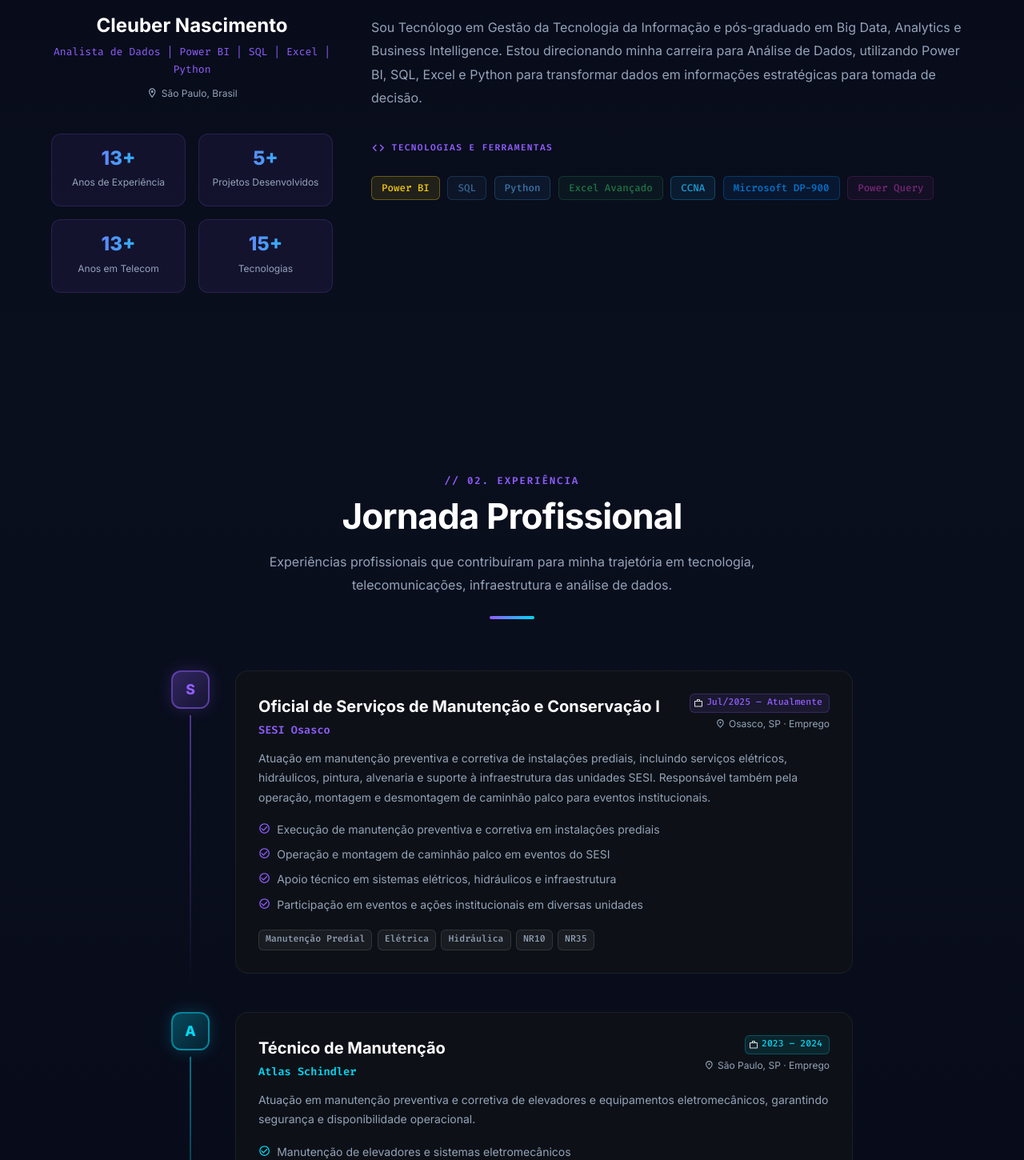
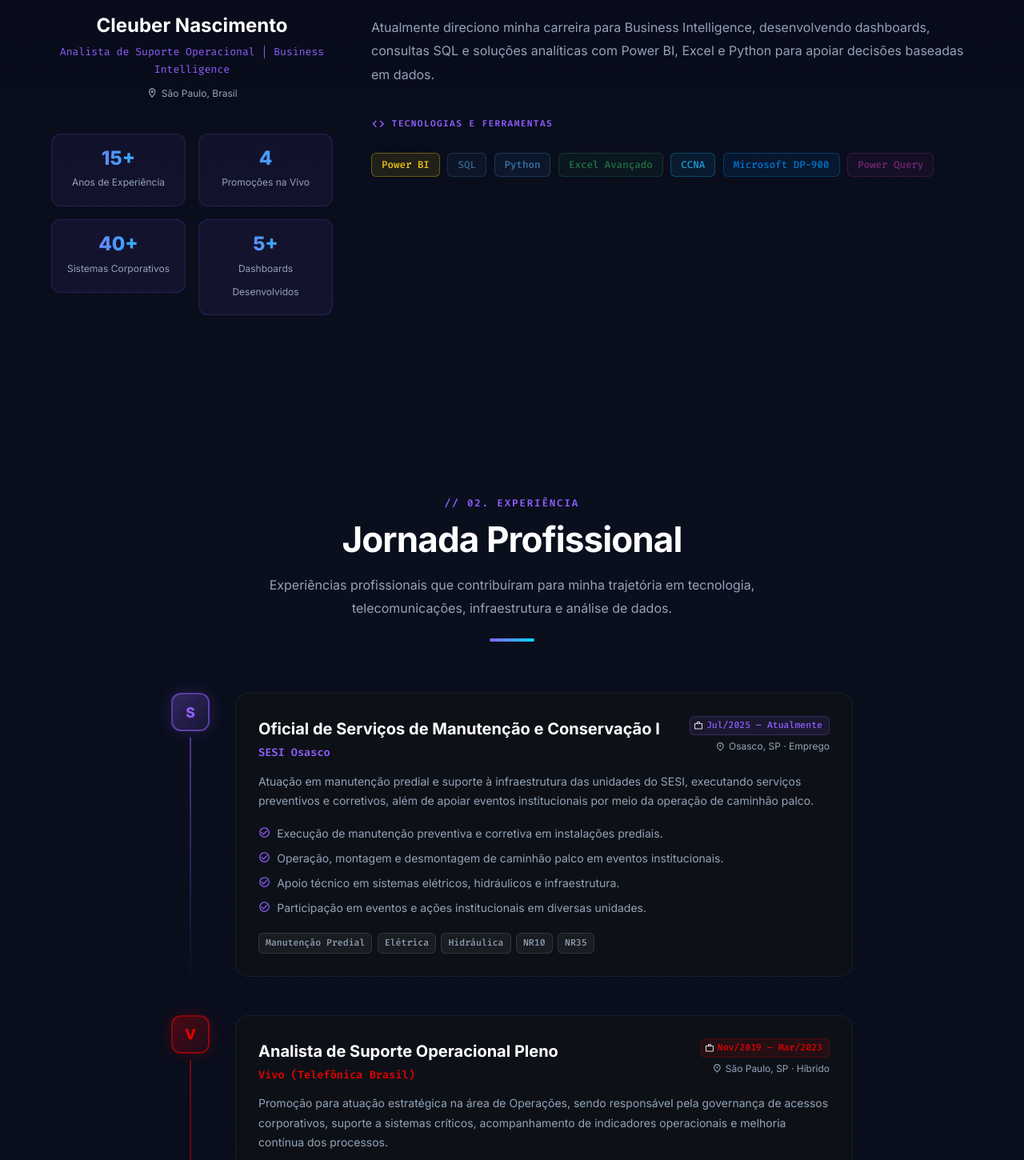
Before and after one commit to CleuberN/cleuber-portfolio, a React (Vite) app: page / in a window 1280 px wide. Shown: the part 1350-2800 px from the top of the page at 80% size. Built offline with nearby package versions, Linux system fonts and the light colour scheme; the HTML template or start-up script is replaced by a standard one.

Commit message:
Atualiza portfólio, experiência e currículo

```diff
--- a/src/components/layout/Navbar.jsx
+++ b/src/components/layout/Navbar.jsx
@@ -123,7 +123,7 @@ export default function Navbar() {
                   display: { xs: 'none', sm: 'block' },
                 }}
               >
-                Data Analytics
+                  Analista de Suporte Operacional
               </Typography>
             </Box>
 
--- a/src/data/experience.js
+++ b/src/data/experience.js
@@ -6,81 +6,240 @@ role: 'Oficial de Serviços de Manutenção e Conservação I',
     period: 'Jul/2025 – Atualmente',
     location: 'Osasco, SP',
     type: 'Emprego',
+
     description:
-'Atuação em manutenção preventiva e corretiva de instalações prediais, incluindo serviços elétricos, hidráulicos, pintura, alvenaria e suporte à infraestrutura das unidades SESI. Responsável também pela operação, montagem e desmontagem de caminhão palco para eventos institucionais.',
+      'Atuação em manutenção predial e suporte à infraestrutura das unidades do SESI, executando serviços preventivos e corretivos, além de apoiar eventos institucionais por meio da operação de caminhão palco.',
+
     achievements: [
-'Execução de manutenção preventiva e corretiva em instalações prediais',
-'Operação e montagem de caminhão palco em eventos do SESI',
-'Apoio técnico em sistemas elétricos, hidráulicos e infraestrutura',
-'Participação em eventos e ações institucionais em diversas unidades',
+      'Execução de manutenção preventiva e corretiva em instalações prediais.',
+      'Operação, montagem e desmontagem de caminhão palco em eventos institucionais.',
+      'Apoio técnico em sistemas elétricos, hidráulicos e infraestrutura.',
+      'Participação em eventos e ações institucionais em diversas unidades.',
     ],
-technologies: ['Manutenção Predial', 'Elétrica', 'Hidráulica', 'NR10', 'NR35'],
+
+    technologies: [
+      'Manutenção Predial',
+      'Elétrica',
+      'Hidráulica',
+      'NR10',
+      'NR35',
+    ],
+
     color: '#915EFF',
     current: true,
   },
 
   {
     id: 2,
-company: 'Atlas Schindler',
-role: 'Técnico de Manutenção',
-period: '2023 – 2024',
+    company: 'Vivo (Telefônica Brasil)',
+    role: 'Analista de Suporte Operacional Pleno',
+    period: 'Nov/2019 – Mar/2023',
     location: 'São Paulo, SP',
-type: 'Emprego',
+    type: 'Híbrido',
+
     description:
-'Atuação em manutenção preventiva e corretiva de elevadores e equipamentos eletromecânicos, garantindo segurança e disponibilidade operacional.',
+      'Promoção para atuação estratégica na área de Operações, sendo responsável pela governança de acessos corporativos, suporte a sistemas críticos, acompanhamento de indicadores operacionais e melhoria contínua dos processos.',
+
     achievements: [
-'Manutenção de elevadores e sistemas eletromecânicos',
-'Atendimento técnico e resolução de falhas operacionais',
-'Execução de inspeções preventivas',
+      'Administração da governança de acessos para mais de 40 sistemas corporativos utilizados pelas áreas de Operações, Engenharia, Atendimento e Recursos Humanos.',
+      'Gestão completa do ciclo de acessos, incluindo concessão, alteração e revogação de permissões conforme políticas corporativas.',
+      'Suporte especializado aos usuários internos na utilização das ferramentas corporativas.',
+      'Acompanhamento de indicadores nacionais de instalação, reparo técnico e qualidade operacional.',
+      'Utilização diária de Excel, SQL e Power BI para análises e apoio à tomada de decisão.',
+      'Participação em reuniões gerenciais para definição de planos de ação e melhoria contínua.',
+      'Desenvolvimento de procedimentos operacionais e documentação técnica.',
+      'Treinamento de usuários e apoio às equipes operacionais.',
     ],
-technologies: ['Elétrica', 'Mecânica', 'Manutenção'],
-color: '#00D9F5',
+
+    technologies: [
+      'Power BI',
+      'SQL',
+      'Excel',
+      'Governança de Acessos',
+      'Indicadores',
+      'Melhoria Contínua',
+      'Processos',
+      'Oracle',
+      'Siebel',
+      'SuccessFactors',
+      'Sigma Fibra',
+      'WFM',
+    ],
+
+    color: '#E60000',
     current: false,
   },
 
   {
     id: 3,
-company: 'Telefônica Brasil (Vivo)',
-role: 'Técnico de Telecomunicações',
-period: '2010 – 2023',
+    company: 'Vivo (Telefônica Brasil)',
+    role: 'Analista de Suporte Operacional Júnior',
+    period: 'Jun/2018 – Nov/2019',
     location: 'São Paulo, SP',
-type: 'Emprego',
+    type: 'Presencial',
+
     description:
-'Mais de 13 anos de experiência em telecomunicações, instalação e manutenção de redes de fibra óptica, GPON, FTTx, roteadores, equipamentos de rede e suporte técnico.',
+'Atuação no acompanhamento da qualidade operacional das equipes de campo, análise de indicadores técnicos e desenvolvimento de ações para melhoria contínua. Responsável também pelo treinamento e capacitação de técnicos, contribuindo para o aumento da eficiência operacional e da qualidade dos serviços prestados.',
+
 achievements: [
-'Implantação e manutenção de redes GPON e FTTx',
-'Configuração de roteadores e equipamentos de rede',
-'Atendimento técnico e suporte ao cliente',
-'Diagnóstico e resolução de falhas em infraestrutura de telecomunicações',
+  'Monitoramento da qualidade das instalações e reparos executados por equipes terceirizadas.',
+  'Análise dos indicadores IFI, IRR e IRT para identificação de oportunidades de melhoria.',
+  'Elaboração de planos de ação para redução de falhas operacionais.',
+  'Treinamento e desenvolvimento de equipes técnicas de campo, disseminando boas práticas e procedimentos operacionais.',
+  'Acompanhamento do desempenho dos técnicos e suporte na evolução dos indicadores de qualidade.',
+  'Participação em iniciativas de melhoria contínua voltadas para eficiência operacional e satisfação do cliente.',
 ],
-technologies: ['FTTx', 'GPON', 'Fibra Óptica', 'Redes', 'Huawei', 'Mitrastar'],
-color: '#FBBF24',
+
+    technologies: [
+      'Excel',
+      'Indicadores',
+      'Qualidade',
+      'IFI',
+      'IRR',
+      'IRT',
+      'Melhoria Contínua',
+    ],
+
+    color: '#E60000',
+    current: false,
+  },
+    {
+    id: 4,
+    company: 'Vivo (Telefônica Brasil)',
+    role: 'Técnico Sênior de Dispositivos',
+    period: 'Jul/2016 – Jun/2018',
+    location: 'São Paulo, SP',
+    type: 'Presencial',
+
+    description:
+'Atuação no Centro de Desenvolvimento de Dispositivos (CDD Brasil), realizando validação técnica, homologação e análise de interoperabilidade de Home Gateway Units (HGU) utilizadas na rede Vivo. Responsável pela investigação de incompatibilidades, captura e análise de logs, apoiando as áreas de Engenharia, Produto e Operações na melhoria da qualidade dos equipamentos.',
+
+
+    achievements: [
+  'Execução de testes laboratoriais e homologação técnica de Home Gateway Units (HGU).',
+  'Investigação de incompatibilidades entre equipamentos e serviços da rede.',
+  'Captura e análise de logs utilizando PuTTY, SSH, Telnet, Winbox e Web Manager.',
+  'Diagnóstico técnico para identificação da causa raiz de falhas.',
+  'Elaboração de relatórios técnicos e acompanhamento das correções.',
+  'Integração entre as equipes de Engenharia, Produto e Operações durante o processo de homologação.',
+  'Validação da interoperabilidade entre equipamentos e a infraestrutura GPON da Vivo.',
+],
+
+   technologies: [
+  'Quality Assurance (QA)',
+  'HGU',
+  'GPON',
+  'PuTTY',
+  'SSH',
+  'Telnet',
+  'Winbox',
+  'Web Manager',
+  'Análise de Logs',
+  'Homologação',
+  'Interoperabilidade',
+  'Diagnóstico Técnico',
+  'Qualidade',
+],
+    color: '#E60000',
+    current: false,
+  },
+{
+  id: 5,
+  company: 'Vivo (Telefônica Brasil)',
+  role: 'Técnico Sênior em Telecomunicações – FTTx',
+  period: 'Abr/2010 – Jul/2016',
+  location: 'São Paulo, SP',
+  type: 'Presencial',
+
+  description:
+    'Atuação na implantação, manutenção e suporte de redes FTTx e GPON, participando da expansão da infraestrutura de fibra óptica da Vivo. Responsável pelo diagnóstico de falhas, instalação de equipamentos de rede e suporte técnico em campo, garantindo a disponibilidade e qualidade dos serviços.',
+
+  achievements: [
+    'Implantação e manutenção de redes FTTx e GPON.',
+    'Instalação, configuração e ativação de equipamentos OLT e ONT.',
+    'Diagnóstico e resolução de falhas em redes ópticas e infraestrutura de telecomunicações.',
+    'Configuração e suporte de equipamentos Askey, Alcatel-Lucent, Ericsson, Edge-Core e Huawei.',
+    'Realização de testes de potência óptica, certificação e validação de enlaces.',
+    'Acompanhamento de projetos de expansão da rede de fibra óptica.',
+    'Treinamento e apoio técnico às equipes de campo.',
+    'Garantia da qualidade dos serviços de instalação e manutenção conforme padrões da Vivo.',
+  ],
+
+  technologies: [
+  'FTTx',
+  'GPON',
+  'OLT',
+  'ONT',
+  'Huawei',
+  'Askey',
+  'Alcatel-Lucent',
+  'Ericsson',
+  'Edge-Core',
+  'TCP/IP',
+  'Fibra Óptica',
+  'Roteadores',
+],
+
+  color: '#E60000',
   current: false,
 },
 
   {
-id: 4,
+    id: 6,
     company: 'H2O Soluções e Sistemas Contra Incêndio',
     role: 'Técnico em Manutenção e Montagem',
     period: 'Abr/2024 – Mai/2024',
     location: 'São Paulo, SP',
     type: 'Emprego',
+
     description:
-'Atuação na instalação, manutenção e inspeção de sistemas de prevenção e combate a incêndio, garantindo conformidade com normas técnicas e requisitos de segurança.',
+      'Responsável pela instalação, manutenção e inspeção de sistemas de prevenção e combate a incêndio, garantindo conformidade com normas técnicas e segurança operacional.',
+
     achievements: [
-'Instalação e manutenção de sistemas de proteção contra incêndio',
-'Inspeções preventivas e corretivas em equipamentos',
-'Diagnóstico e reparo de falhas em sistemas de segurança',
-'Orientação de clientes sobre operação e utilização dos equipamentos',
+      'Instalação e manutenção de sistemas de combate a incêndio.',
+      'Inspeções preventivas e corretivas em equipamentos.',
+      'Diagnóstico e correção de falhas.',
+      'Orientação aos clientes sobre utilização e manutenção dos sistemas.',
     ],
+
     technologies: [
       'Sistemas de Incêndio',
       'Manutenção',
       'Segurança',
+      'NR10',
       'Inspeção Técnica',
-'NR10',
     ],
+
     color: '#EF4444',
     current: false,
   },
+
+  {
+    id: 7,
+    company: 'Atlas Schindler',
+    role: 'Técnico de Manutenção',
+    period: 'Dez/2023 – Jan/2024',
+    location: 'São Paulo, SP',
+    type: 'Emprego',
+
+    description:
+      'Atuação em manutenção preventiva e corretiva de elevadores e equipamentos eletromecânicos, assegurando segurança, disponibilidade e confiabilidade dos equipamentos.',
+
+    achievements: [
+      'Execução de manutenção preventiva e corretiva.',
+      'Diagnóstico e resolução de falhas eletromecânicas.',
+      'Inspeções técnicas em elevadores.',
+      'Atendimento técnico seguindo padrões de segurança e qualidade.',
+    ],
+
+    technologies: [
+      'Elétrica',
+      'Mecânica',
+      'Manutenção',
+      'Elevadores',
+    ],
+
+    color: '#00D9F5',
+    current: false,
+  },
 ];
--- a/src/data/profile.js
+++ b/src/data/profile.js
@@ -3,43 +3,46 @@ export const profile = {
   firstName: 'Cleuber',
   initials: 'CN',
 
-  title: 'Analista de Dados | Power BI | SQL | Excel | Python',
+  title: 'Analista de Suporte Operacional | Business Intelligence',
 
-  roles: [
-  'Analista de Dados',
-  'Power BI',
-  'SQL',
-  'Excel',
-  'Python',
+   roles: [
+  'Analista de Suporte Operacional',
+  'Especialista em Governança de Acessos',
+  'Business Intelligence',
+  'Power BI • SQL • Excel • Python',
+  '13 anos de experiência em Telecomunicações',
 ],
 
   description:
     'Tecnólogo em Gestão da Tecnologia da Informação, com sólida experiência em telecomunicações, suporte técnico e operações. Especializado na construção de dashboards, análise de indicadores e geração de insights para apoio à tomada de decisão. Utilizo Power BI, SQL, Excel e Python para transformar dados em informações relevantes para o negócio.',
 
   location: 'São Paulo, Brasil',
-  available: true,
+  available: false,
   availableLabel: 'Disponível para novas oportunidades',
 
   email: 'cleuber.cn@gmail.com',
   linkedin: 'https://www.linkedin.com/in/cleuber-nascimento-3328749b/',
   github: 'https://github.com/CleuberN',
 
-  resume: '/Cleuber_Nascimento_062026.pdf',
+  resume: '/Curriculo_Cleuber_Nascimento_Phoenix.pdf',
 
   avatar: '/avatar.jpeg',
 
  stats: [
-  { label: 'Anos de Experiência', value: '13+' },
-  { label: 'Projetos Desenvolvidos', value: '5+' },
-  { label: 'Anos em Telecom', value: '13+' },
-  { label: 'Tecnologias', value: '15+' },
+  { label: 'Anos de Experiência', value: '15+' },
+  { label: 'Promoções na Vivo', value: '4' },
+  { label: 'Sistemas Corporativos', value: '40+' },
+  { label: 'Dashboards Desenvolvidos', value: '5+' },
 ],
 
  about: [
-'Profissional com mais de 13 anos de experiência em telecomunicações, infraestrutura e suporte técnico, atuando na implantação, manutenção e operação de redes e equipamentos de comunicação.',
 
-'Atualmente atuo no SESI como Oficial de Serviços de Manutenção e Conservação, desenvolvendo atividades de manutenção predial, suporte à infraestrutura e operação de caminhão palco em eventos institucionais.',
-'Sou Tecnólogo em Gestão da Tecnologia da Informação e pós-graduado em Big Data, Analytics e Business Intelligence. Estou direcionando minha carreira para Análise de Dados, utilizando Power BI, SQL, Excel e Python para transformar dados em informações estratégicas para tomada de decisão.'
+'Profissional com mais de 13 anos de experiência na Telefônica/Vivo, evoluindo de funções técnicas para Analista de Suporte Operacional Pleno. Minha trajetória foi construída em ambientes de alta criticidade, apoiando operações e garantindo a continuidade dos serviços.',
+
+'Atuei na administração de acessos para dezenas de sistemas corporativos, acompanhamento de indicadores operacionais, suporte a usuários, documentação de processos, treinamento de equipes e participação em iniciativas de melhoria contínua.',
+
+'Atualmente direciono minha carreira para Business Intelligence, desenvolvendo dashboards, consultas SQL e soluções analíticas com Power BI, Excel e Python para apoiar decisões baseadas em dados.'
+
 ],
 
 
```
Also changed, not shown: 2 other files (tests, documents, lock files or other folders). Lines whose indentation alone changed are shown as unchanged.
